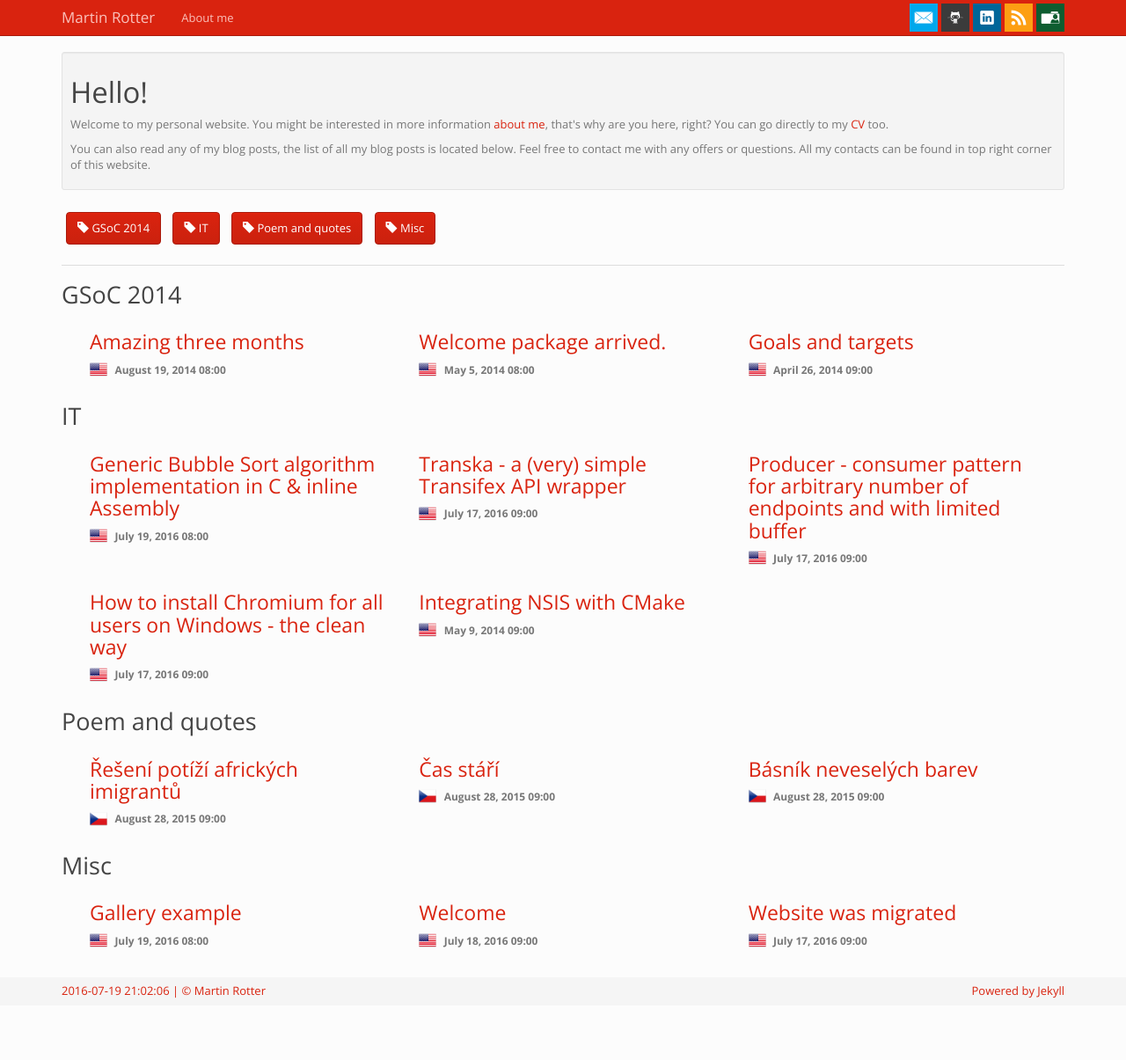
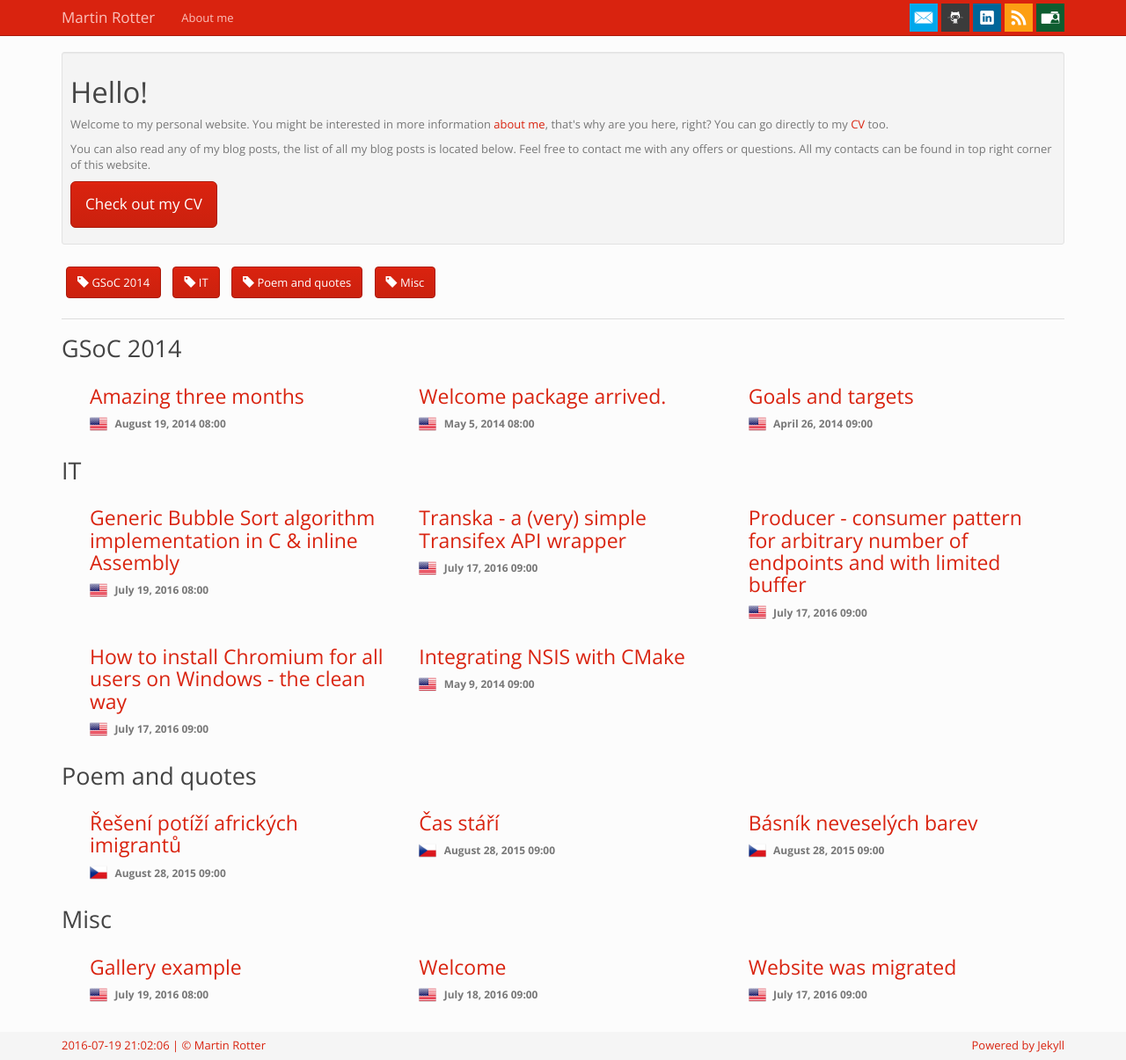
Before and after one commit to martinrotter/martinrotter.github.io, a Jekyll site: the page built from index.html, in a window 1280 px wide. Shown: the whole page at 88% size. Built offline with Jekyll 4.4.1, drawn with Linux system fonts in a browser that asks for light colours; before the commit the page ends 1143 px from its top, so only the background shows below that.

Commit message:
New main post.

```diff
--- a/index.html
+++ b/index.html
@@ -7,3 +7,5 @@ layout: home
 <p>Welcome to my personal website. You might be interested in more information <a href="/about/">about me</a>, that's why are you here, right? You can go directly to my <a href="/assets/2016/07/rotter-cv.pdf">CV</a> too.</p>
 
 <p>You can also read any of my blog posts, the list of all my blog posts is located below. Feel free to contact me with any offers or questions. All my contacts can be found in top right corner of this website.</p>
+
+ <p><a class="btn btn-primary btn-lg" href="/assets/2016/07/rotter-cv.pdf" role="button">Check out my CV</a></p>
```
